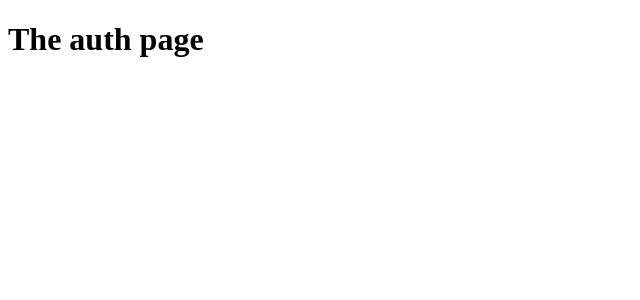
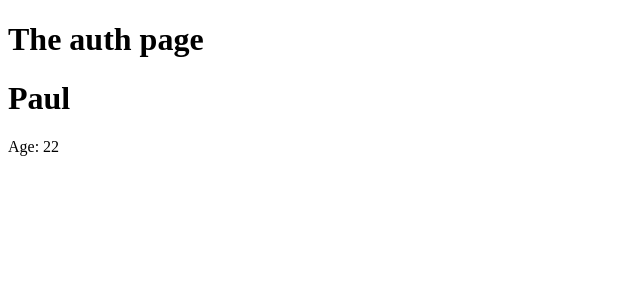
Before and after one commit to makomweb/notes-react-course, a Next.js app in the folder next-js-sample/: page /auth in a window 1280 px wide. Shown: the top 300 px of the page, without its empty margins (0-640 px from the left). Built offline with nearby package versions, Linux system fonts and the light colour scheme.

Commit message:
add + render a component

```diff
--- /dev/null
+++ b/next-js-sample/components/User.js
@@ -0,0 +1,12 @@
+import React from 'react';
+
+const User = props => {
+    return (
+        <div>
+            <h1>{props.name}</h1>
+            <p>Age: {props.age}</p>
+        </div>
+    );
+}
+
+export default User;
--- a/next-js-sample/pages/auth/index.js
+++ b/next-js-sample/pages/auth/index.js
@@ -1,9 +1,11 @@
 import React from 'react';
+import User from '../../components/User';
 
 const authIndexPage = () => {
     return (
         <div>
             <h1>The auth page</h1>
+            <User name="Paul" age={22} />
         </div>
     );
 }
```
